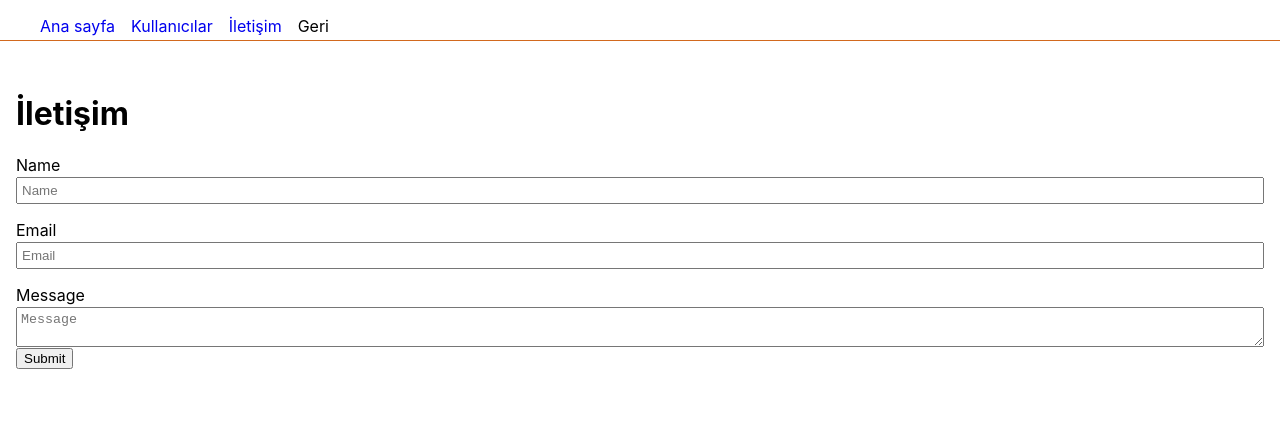
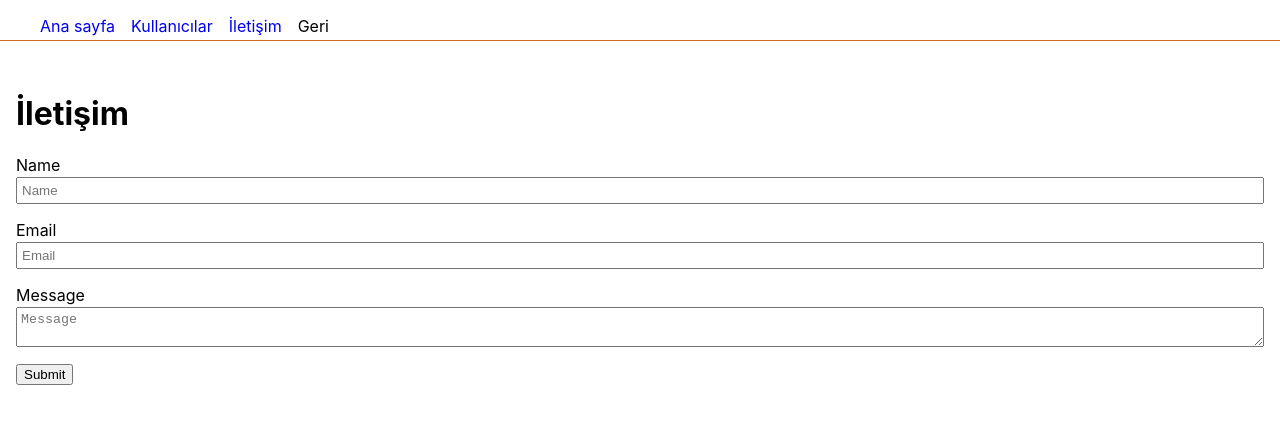
Before and after one commit to Mervegk/gelyaz-react, a React (Create React App) app: page /contact in a window 1280 px wide. Shown: the top 424 px of the page. Built offline with nearby package versions, Linux system fonts and the light colour scheme.

Commit message:
isSubmitting and form reset

```diff
--- a/src/App.css
+++ b/src/App.css
@@ -27,6 +27,13 @@ nav ul li a {
   display: flex;
   flex-direction: column;
   gap: 1rem;
+  margin-bottom: 1rem;
+}
+
+.form-fieldset {
+  border: none;
+  margin: 0;
+  padding: 0;
 }
 
 .form-input-area {
--- a/src/pages/Contact.js
+++ b/src/pages/Contact.js
@@ -3,44 +3,49 @@ import { useFormik } from 'formik';
 
 export default function Contact() {
 
-  const { handleSubmit, handleChange } = useFormik({
+  const { handleSubmit, handleChange, values, isSubmitting } = useFormik({
     initialValues: {
       name: '',
       email: '',
       message: ''
     },
-    onSubmit: values => {
+    onSubmit: async (values, bag) => {
+      await new Promise(r => setTimeout(r, 1000))
       console.log(values);
-
+      bag.resetForm();
     },
   });
 
   return (
     <div className='form-container'>
       <h1>İletişim</h1>
-
       <form onSubmit={handleSubmit}>
+        <fieldset disabled={isSubmitting} className='form-fieldset'>
           <div className='form-input-container'>
             <div className='form-input-area'>
               <label htmlFor='Name'> Name</label>
               <input id='name' name='name' placeholder='Name'
                 onChange={handleChange}
+                value={values.name}
                 className='form-input' />
             </div>
             <div className='form-input-area'>
               <label htmlFor='email'>Email</label>
               <input id='email' name='email' placeholder='Email'
                 onChange={handleChange}
+                value={values.email}
                 className='form-input' />
             </div>
             <div className='form-input-area'>
               <label htmlFor='message'>Message</label>
               <textarea id='message' name='message' placeholder='Message'
                 onChange={handleChange}
+                value={values.message}
                 className='form-input' />
             </div>
           </div>
           <button type="submit">Submit</button>
+        </fieldset>
       </form>
     </div>
   )
```
Lines whose indentation alone changed are shown as unchanged.
